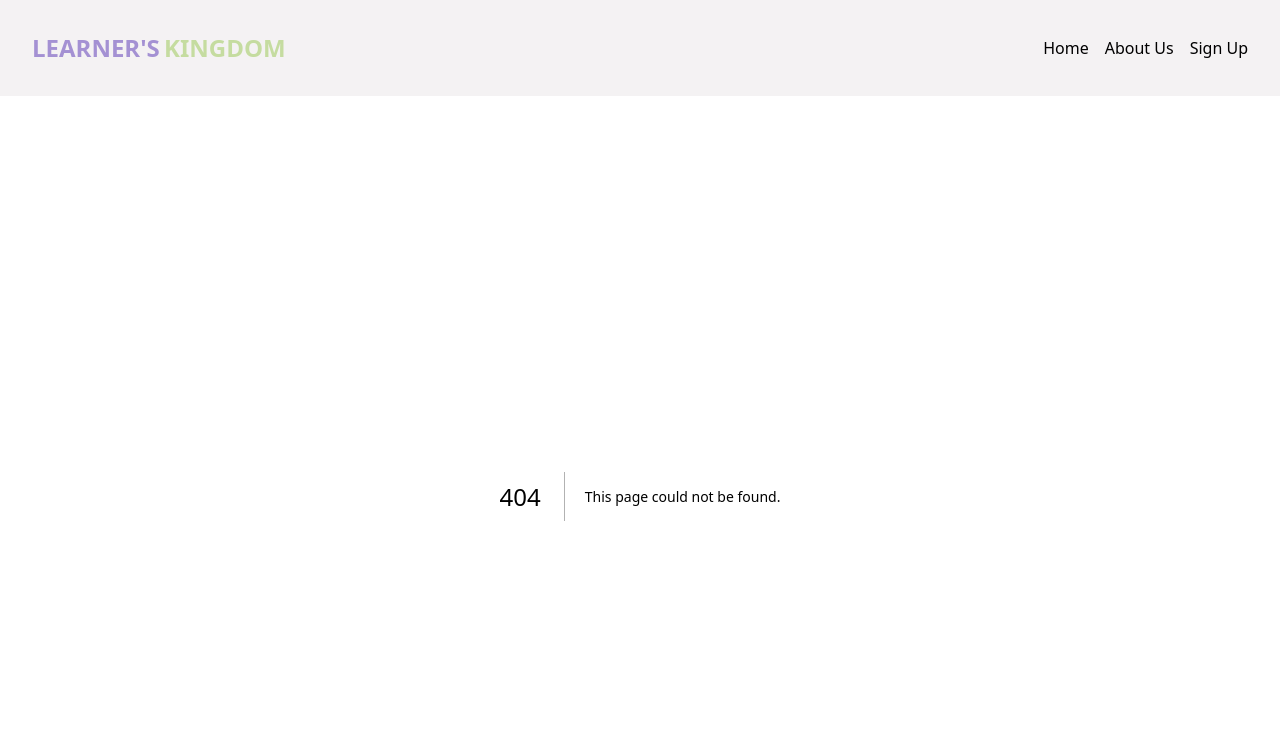
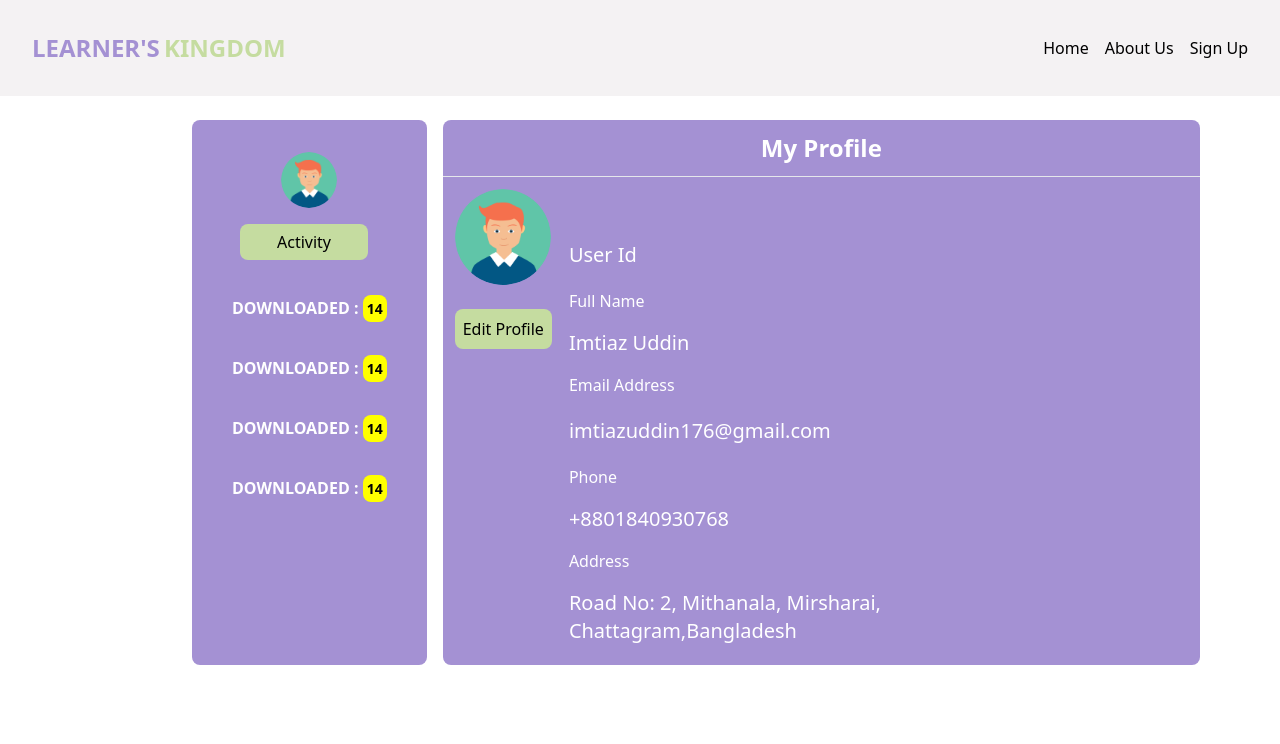
Before and after one commit to almahfuz97/learners-kingdom-team, a Next.js app: page /profile in a window 1280 px wide. Before the commit this address had no page. Shown: the top 744 px of the page. Built offline with nearby package versions, Linux system fonts and the light colour scheme.

Commit message:
user profile ready

```diff
--- a/components/Pricing/Pricing.js
+++ b/components/Pricing/Pricing.js
@@ -6,7 +6,7 @@ const Pricing = () => {
         <h2 className="text-3xl mb-4 text-primary_color font-bold text-center my-2">Our Subscription Plan</h2>
       </header>
       <section
-        className="flex flex-col lg:flex-row  items-center lg:justify-center w-full lg:px-10 py-12 "
+        className="flex flex-col lg:flex-row items-center lg:justify-center w-full lg:px-10 py-12 "
       >
         <article
           // className="bg-secondary_color w-4/5 lg:w-custom mb-10 lg:px-4 py-10 hover:py-16 hover:bg-primary_color text-center text-primary-dark"
--- /dev/null
+++ b/components/UserProfile/UserProfile.js
@@ -0,0 +1,48 @@
+import React from 'react';
+
+const UserProfile = () => {
+    return (
+        <div className="grid grid-cols-6 m-6 mx-12">
+            <div className="rounded-lg col-span-2 p-8 bg-primary_color mx-auto mr-4">
+                <img src="/reviewman.png " alt="" className="w-14 h-14 rounded-full object-center mx-auto" />
+                <button className=' h-9 w-3/4 rounded-lg m-4 bg-secondary_color'>Activity</button>
+
+
+                    <li className="p-2 h-12 w-full rounded-lg mt-3 list-none hover:bg-secondary_color font-semibold text-white ">DOWNLOADED : <mark className='text-sm p-1 rounded-lg'>14</mark></li>
+
+                    <li className="p-2 h-12 w-full rounded-lg mt-3 list-none hover:bg-secondary_color font-semibold text-white ">DOWNLOADED : <mark className='text-sm p-1 rounded-lg'>14</mark></li>
+
+                    <li className="p-2 h-12 w-full rounded-lg mt-3 list-none hover:bg-secondary_color font-semibold text-white ">DOWNLOADED : <mark className='text-sm p-1 rounded-lg'>14</mark></li>
+
+                    <li className="p-2 h-12 w-full rounded-lg mt-3 list-none hover:bg-secondary_color font-semibold text-white ">DOWNLOADED : <mark className='text-sm p-1 rounded-lg'>14</mark></li>
+
+
+
+            </div>
+            <div className=" grid grid-cols-6 col-span-4 bg-primary_color rounded-lg ml-0 mr-8">
+                <div className="profile col-span-6 ">
+                <h1 className='text-2xl font-bold text-white m-3 sm:text-center'>My Profile </h1>
+                <hr/>
+                </div>
+                <div className=" colspan-2 ">
+                <img src="/reviewman.png" alt="" className="w-24 h-24 rounded-full m-3" />
+                <button className='p-2 m-3 rounded-lg bg-secondary_color'>Edit Profile</button>
+                </div>
+                <div className="grid grid-cols-1 col-span-4 mt-10 py-3">
+                    <h2 className='text-xl text-white py-3'>User Id</h2>
+                    <p className=' text-white py-2'>Full Name</p>
+                    <h2 className='text-xl text-white py-2'>Imtiaz Uddin</h2>
+                    <p className='text-white py-2'>Email Address</p>
+                    <h2 className='text-xl text-white py-3'>imtiazuddin176@gmail.com</h2>
+                    <p className=' text-white py-2'>Phone</p>
+                    <h1 className='text-xl text-white py-2'>+8801840930768</h1>
+                    <p className=' text-white py-2'>Address</p>
+                    <h1 className='text-xl text-white py-2'>Road No: 2, Mithanala, Mirsharai, Chattagram,Bangladesh</h1>
+
+                </div>
+            </div>
+        </div>
+    );
+};
+
+export default UserProfile;
--- /dev/null
+++ b/pages/profile.js
@@ -0,0 +1,12 @@
+import UserProfile from "../components/UserProfile/UserProfile";
+
+
+const profile = () => {
+    return (
+        <div>
+            <UserProfile></UserProfile>
+        </div>
+    );
+};
+
+export default profile;
--- /dev/null
+++ b/pages/test.js
@@ -0,0 +1,14 @@
+const test = () => {
+    return (
+        <div className="grid grid-cols-1">
+           <div className="first text-red-400">11345467</div>
+           <div className="second">2</div>
+           <div className="third">3</div>
+           <div className="forth">4</div>
+           <div className="five">5</div>
+           <div className="six">6</div>
+        </div>
+    );
+};
+
+export default test;
```
Also changed, not shown: 1 other file (tests, documents, lock files or other folders).
